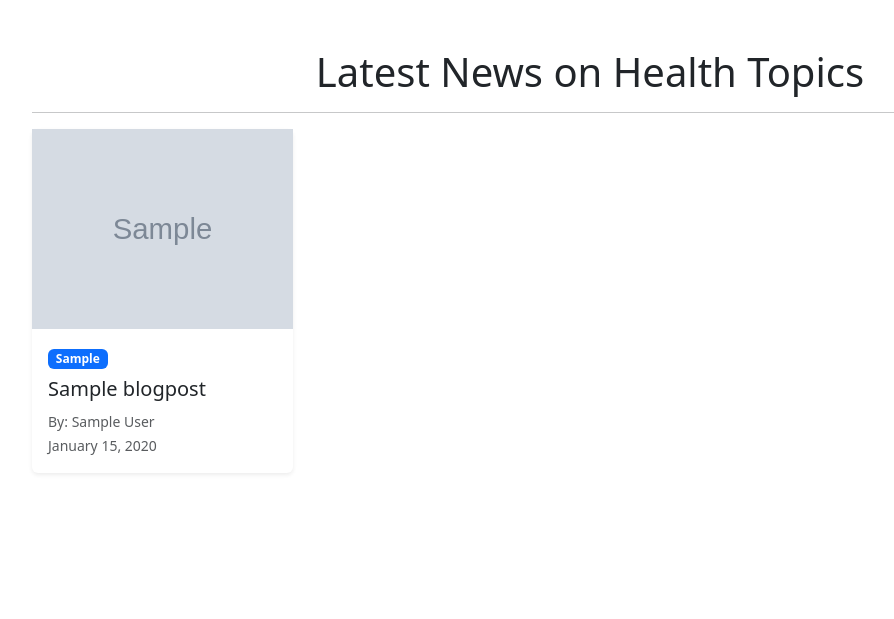
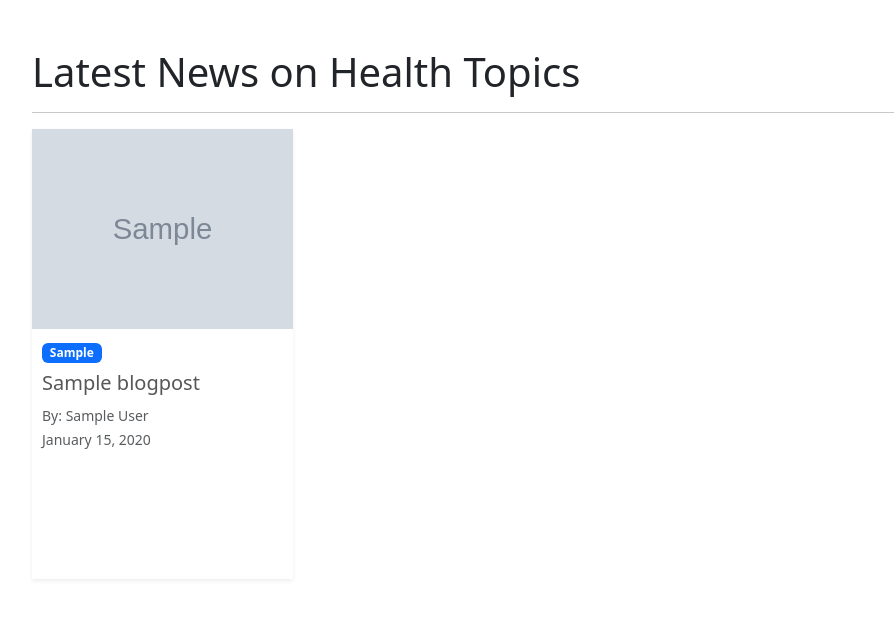
Before and after one commit to akanksha070191/Blog, a Django app: page / in a window 1280 px wide. Shown: the part 56-675 px from the top of the page, without its empty margins (50-944 px from the left). Run offline with Django 5.2, Linux system fonts and the light colour scheme; tables that the repository leaves empty hold one stand-in row (values such as "Sample post"); grey boxes marked "Sample" are stand-in pictures.

```diff
--- a/templates/blog.html
+++ b/templates/blog.html
@@ -1,4 +1,3 @@
-
 <!DOCTYPE html>
 <html lang="en">
 
@@ -8,9 +7,9 @@
     <title>Document</title>
     <link rel="stylesheet" href="/static/css/Style.css">
 
-          <!-- Bootstrap CDN Link -->
+     <!-- Bootstrap CDN Link -->
     <link href="https://cdn.jsdelivr.net/npm/bootstrap@5.3.3/dist/css/bootstrap.min.css" rel="stylesheet"
-        integrity="sha384-QWTKZyjpPEjISv5WaRU9OFeRpok6YctnYmDr5pNlyT2bRjXh0JMhjY6hW+ALEwIH" crossorigin="anonymous">
+    integrity="sha384-QWTKZyjpPEjISv5WaRU9OFeRpok6YctnYmDr5pNlyT2bRjXh0JMhjY6hW+ALEwIH" crossorigin="anonymous">
 
 
 
@@ -62,28 +61,28 @@
 
 
     <div class="container my-5">
-        <h1 class="text-center">Latest News on Health Topics</h1>
+        <h1 class="text-start">Latest News on Health Topics</h1>
         <hr class="divider">
         <div class="row">
             {% for blogs in allBlog %}
             <div class="col-lg-3 col-md-6 col-sm-12 mb-4">
-                <div class="card shadow-sm border-0">
+                <div class="stack-item shadow-sm border-0">
                     <div class="stack-image">
                         <img fetchpriority="high" decoding="async" class="img-fluid " src="{{ blogs.image.url }}"
                             alt="Blog Image" style="width: 100%; height: 200px; object-fit: cover;">
                     </div>
-                    <div class="card-body">
+                    <div class="stack-body">
                         <p class="text-muted mb-2">
                             {% if blogs.category %}
                             <span class="badge bg-primary">{{ blogs.category }}</span>
                             {% endif %}
                         </p>
-                        <h5 class="card-title">
-                            <a href="{{ blogs.get_absolute_url }}" class="text-dark text-decoration-none">
+                        <h5 class="stack-title">
+                            <a href="" class="text-dark text-decoration-none">
                                 {{ blogs.title }}
                             </a>
                         </h5>
-                        <p class="card-text">
+                        <p class="stack-text">
                             {% if blogs.author %}
                             <small class="text-muted">By: {{ blogs.author }}</small>
                             {% endif %}
```
Also changed, not shown: static/css/style.css (+42 -1 lines).
